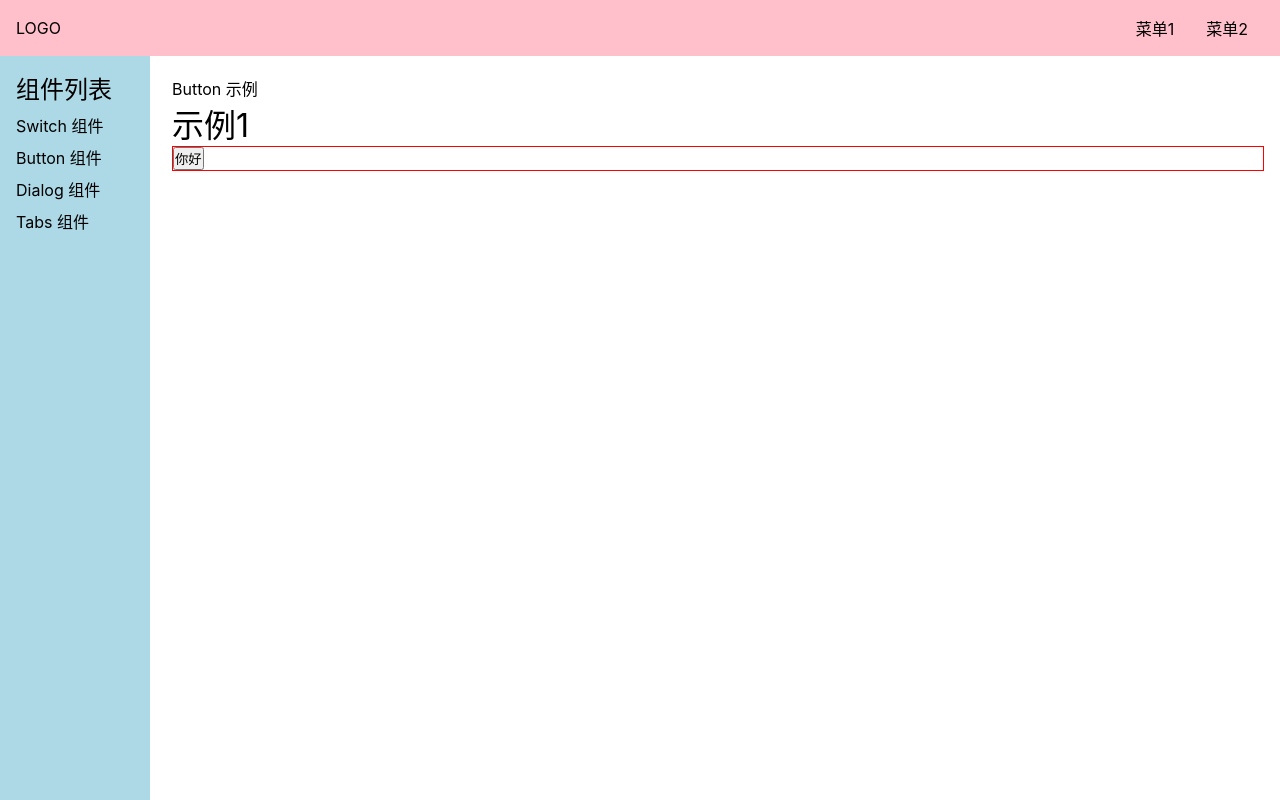
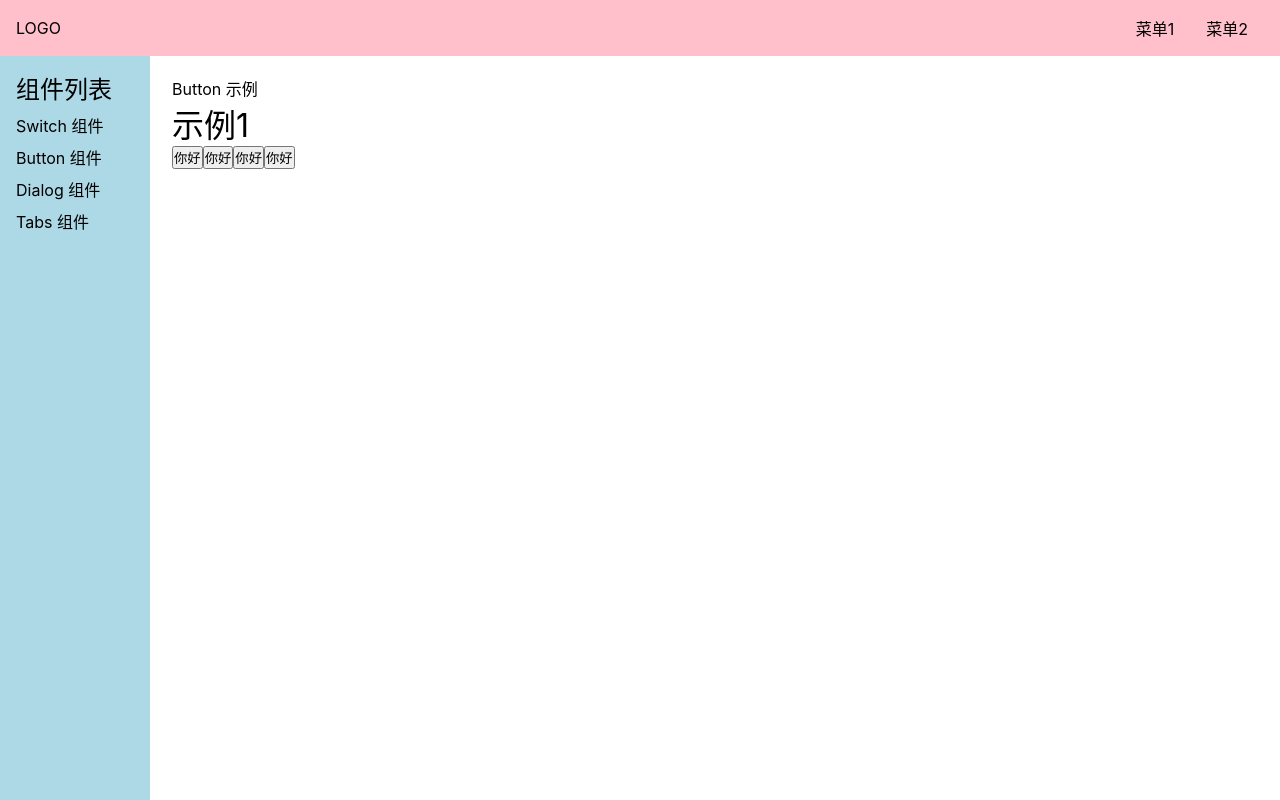
Before and after one commit to hby910830/gulu-vue3.0, a Vue app: page /#/doc/button in a window 1280 px wide. Built offline with nearby package versions, Linux system fonts and the light colour scheme.

Commit message:
添加 theme 属性

```diff
--- a/src/components/ButtonDemo.vue
+++ b/src/components/ButtonDemo.vue
@@ -2,9 +2,10 @@
   <div>Button 示例</div>
   <h1>示例1</h1>
   <div>
-    <Button
-        @click="onClick"
-    >你好</Button>
+    <Button>你好</Button>
+    <Button theme="link">你好</Button>
+    <Button theme="text">你好</Button>
+    <Button theme="button">你好</Button>
   </div>
 </template>
 
--- a/src/lib/Button.vue
+++ b/src/lib/Button.vue
@@ -1,19 +1,21 @@
 <template>
-  <div>
-    <button v-bind="$attrs">
+    <button class="gulu-button"
+      :class="`theme-${theme}`"
+    >
       <slot/>
     </button>
-  </div>
 </template>
 
 <script lang="ts">
 export default {
-  inheritAttrs: false
+  props:{
+    theme: {
+      type: String,
+      default: 'button'
+    }
+  }
 }
 </script>
 
-<style scoped>
-div {
-  border: 1px solid red;
-}
+<style>
 </style>
```
